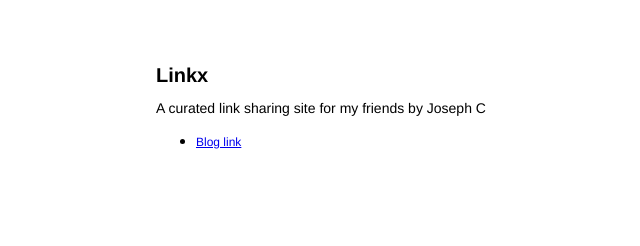
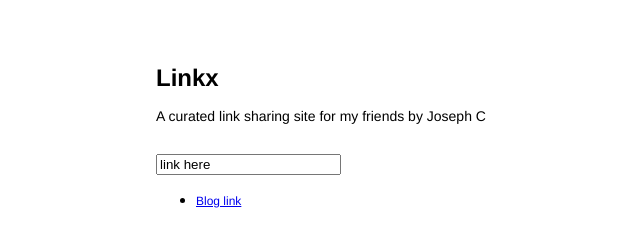
Before and after one commit to joseph-c100/linkx, a plain HTML site: page index.html in a window 1280 px wide. Shown: the whole page, without its empty margins (100-740 px from the left). Drawn offline with Linux system fonts and the light colour scheme.

Commit message:
new js file and html form added

```diff
--- a/index.html
+++ b/index.html
@@ -16,11 +16,19 @@
             <h2>A curated link sharing site for my friends by Joseph C</h2>
         </div>
 
+        <div class="input-section">
+            <form action="#">
+                <label for="fname"></label><br>
+                <input type="text" id="fname" name="fname" value="link here">
+            </form>
+
+        </div>
+
         <div class="link-section">
             <ul>
                 <li><a href="https://josephc.net/">Blog link</a></li>
             </ul>
         </div>
-        <script src="" async defer></script>
+        <script src="app.js" async defer></script>
     </body>
 </html>
--- a/style.css
+++ b/style.css
@@ -9,7 +9,7 @@ body {
 
 }
 
-h1 {font-size: 20px;}
+h1 {font-size: 24px;}
 
 h2 {font-size: 14px;
 font-weight: 400;}
```
Also changed, not shown: app.js (added).
